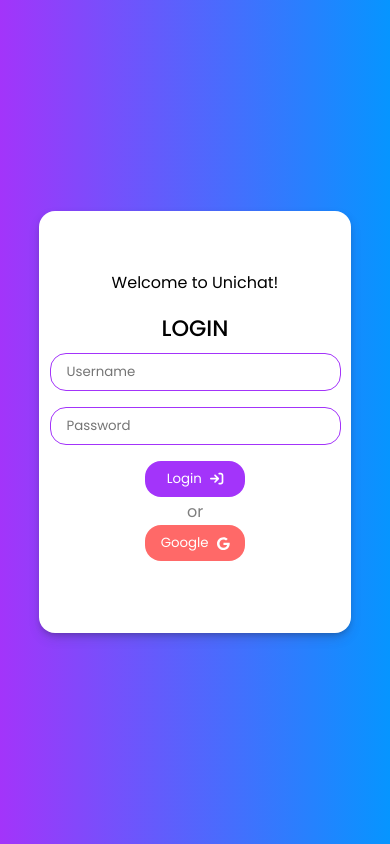
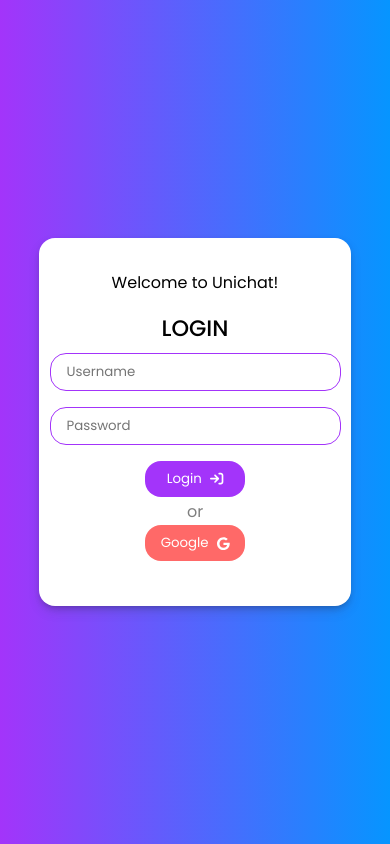
Before and after one commit to mouu7amed/react-chat-app, a React (Create React App) app: page / in a window 390 px wide. Built offline with nearby package versions, Linux system fonts and the light colour scheme; no server answers.

Commit message:
adding scss styles

```diff
--- a/src/styles/index.css
+++ b/src/styles/index.css
@@ -54,10 +54,11 @@
       -ms-flex-direction: column;
           flex-direction: column;
   background-color: #ffffff;
-  padding: 1rem;
+  padding: 2rem;
   border-radius: 1rem;
   -webkit-box-shadow: rgba(50, 50, 93, 0.25) 0px 6px 12px -2px, rgba(0, 0, 0, 0.3) 0px 3px 7px -3px;
           box-shadow: rgba(50, 50, 93, 0.25) 0px 6px 12px -2px, rgba(0, 0, 0, 0.3) 0px 3px 7px -3px;
+  overflow: hidden;
 }
 
 @media (min-width: 992px) {
@@ -69,14 +70,18 @@
 
 @media (max-width: 991px) {
   .login form {
-    min-height: 50vh;
+    min-height: -webkit-fit-content;
+    min-height: -moz-fit-content;
+    min-height: fit-content;
     width: 50vw;
   }
 }
 
 @media (max-width: 576px) {
   .login form {
-    height: 50vh;
+    min-height: -webkit-fit-content;
+    min-height: -moz-fit-content;
+    min-height: fit-content;
     width: 80vw;
   }
 }
--- a/src/styles/pages/_login.scss
+++ b/src/styles/pages/_login.scss
@@ -5,7 +5,7 @@
     align-items: center;
     flex-direction: column;
     background-color: $white;
-    padding: 1rem;
+    padding: 2rem;
     border-radius: 1rem;
     box-shadow: rgba(50, 50, 93, 0.25) 0px 6px 12px -2px,
       rgba(0, 0, 0, 0.3) 0px 3px 7px -3px;
```
Also changed, not shown: 1 other file (tests, documents, lock files or other folders).
